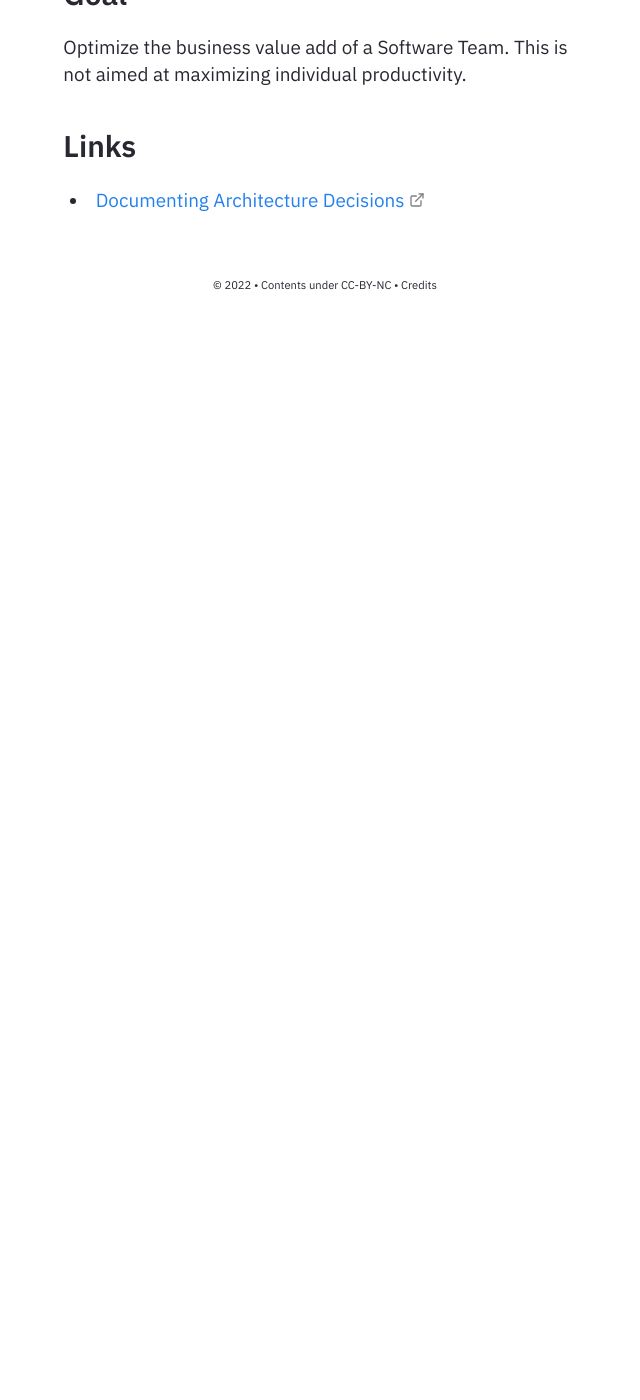
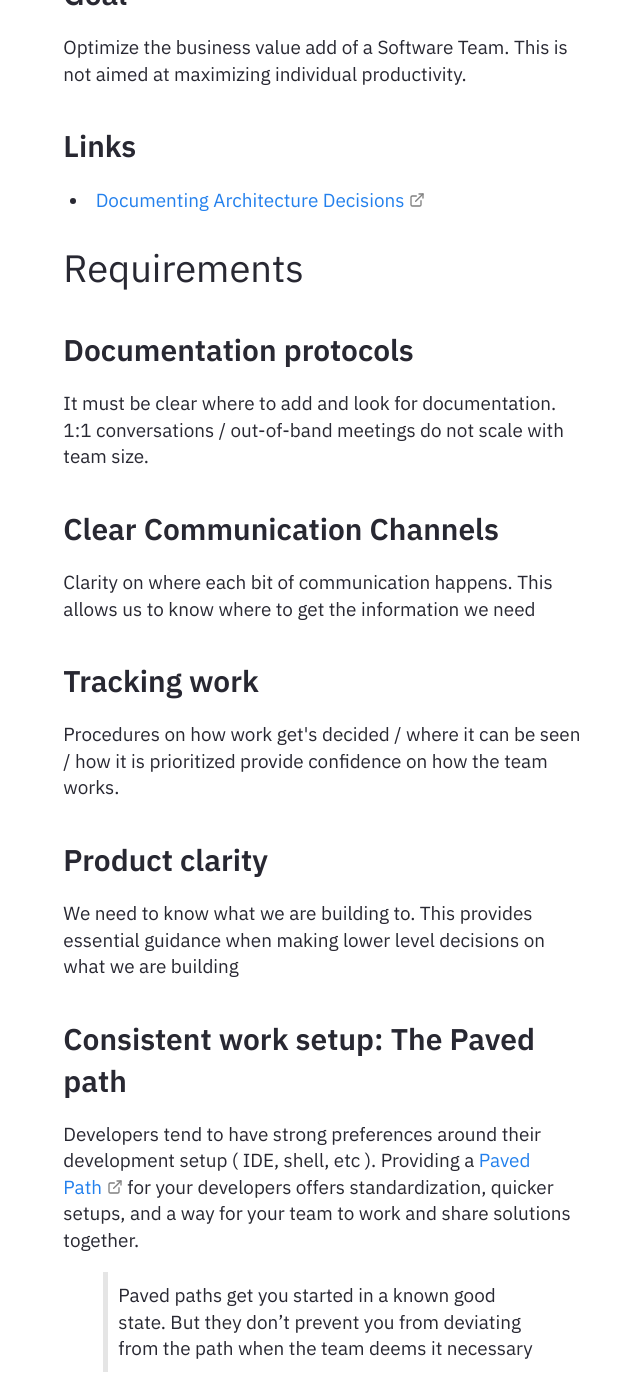
Before and after one commit to migueltorrescosta/obsidian-notes-old, a Jekyll site: the page built from _notes/Public/Efficient Software Development Teams.md, in a window 1280 px wide and 1400 px high, scrolled down 315 px. Shown: the whole window, without its empty margins (315-955 px from the left). Built offline with Jekyll 4.4.1, drawn with Linux system fonts in a browser that asks for light colours; before the commit the page ends 900 px from its top, so only the background shows below that.

Commit message:
Add Efficient Software Development Teams note

```diff
--- a/_notes/Public/Efficient Software Development Teams.md
+++ b/_notes/Public/Efficient Software Development Teams.md
@@ -7,3 +7,22 @@ Optimize the business value add of a Software Team. This is not aimed at maximiz
 
 ## Links
 - [Documenting Architecture Decisions](https://cognitect.com/blog/2011/11/15/documenting-architecture-decisions)
+
+# Requirements
+
+## Documentation protocols
+It must be clear where to add and look for documentation. 1:1 conversations / out-of-band meetings do not scale with team size.
+
+## Clear Communication Channels
+Clarity on where each bit of communication happens. This allows us to know where to get the information we need
+
+## Tracking work
+Procedures on how work get's decided / where it can be seen / how it is prioritized provide confidence on how the team works.
+
+## Product clarity
+We need to know what we are building to. This provides essential guidance when making lower level decisions on what we are building
+
+## Consistent work setup: The Paved path
+Developers tend to have strong preferences around their development setup ( IDE, shell, etc ). Providing a [Paved Path](https://medium.com/codex/what-is-a-paved-path-b2294463a3a9) for your developers offers standardization, quicker setups, and a way for your team to work and share solutions together.
+
+> Paved paths get you started in a known good state. But they don’t prevent you from deviating from the path when the team deems it necessary
```
